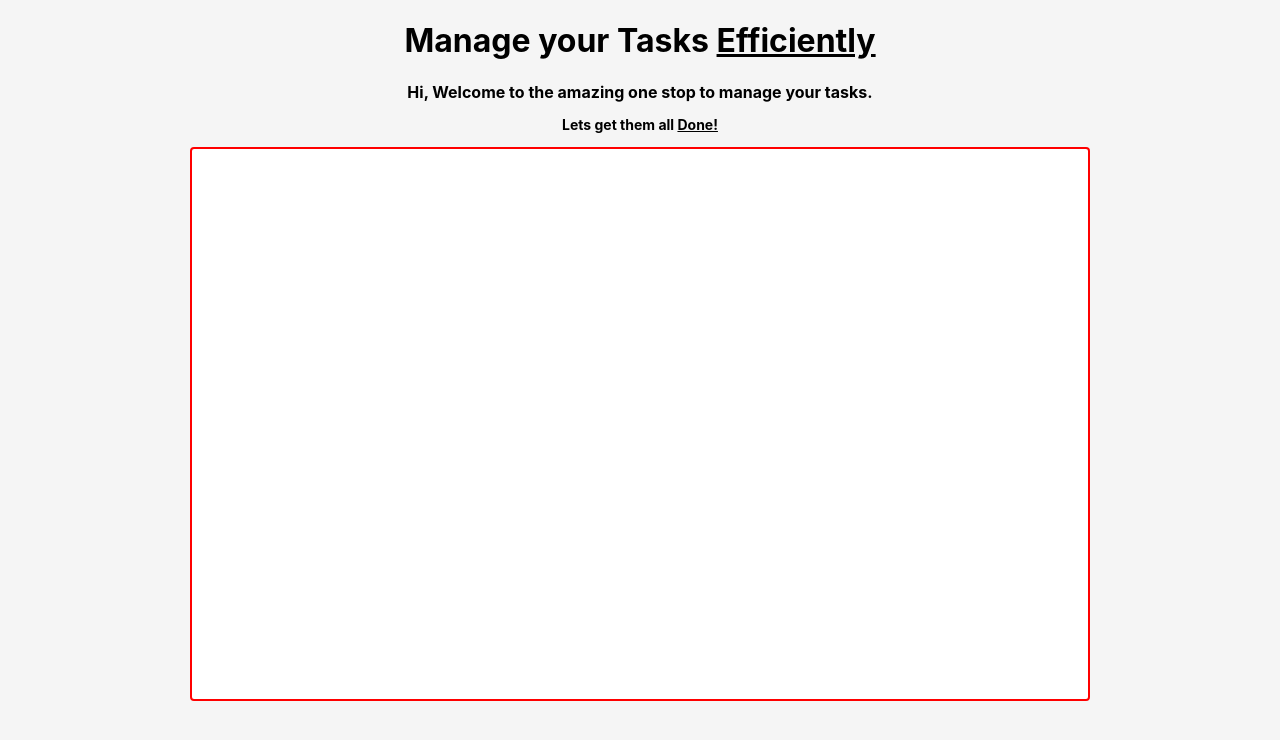
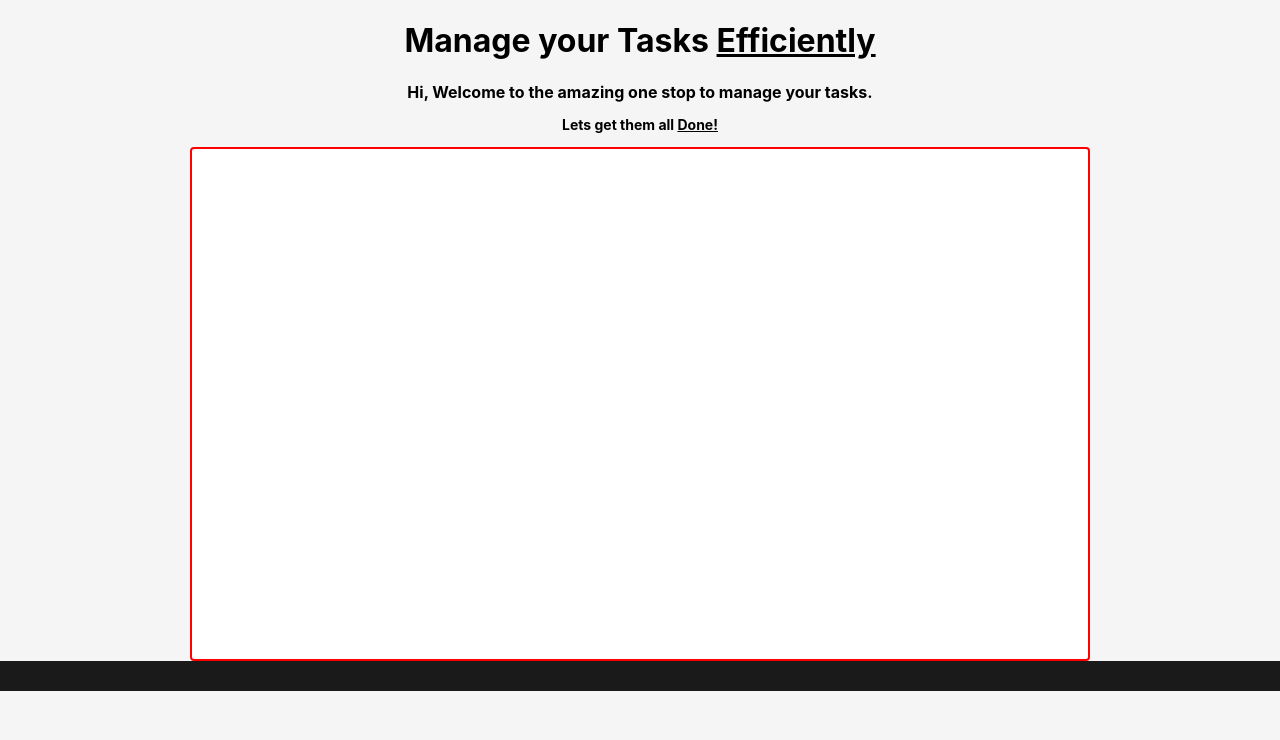
Before and after one commit to NokoDev/Ecomm, a React (Create React App) app: page / in a window 1280 px wide. Shown: the top 740 px of the page. Built offline with nearby package versions, Linux system fonts and the light colour scheme.

Commit message:
added the footer and some destructuring

```diff
--- a/src/App.module.css
+++ b/src/App.module.css
@@ -4,6 +4,6 @@
   border-radius: 4px;
   margin-inline: auto;
   max-width: 70%;
-  height: 550px;
+  height: 510px;
   border: 2px solid red;
 }
--- /dev/null
+++ b/src/Components/Footer.js
@@ -0,0 +1,16 @@
+
+
+import classes from "./Footer.module.css"
+
+
+
+const Footer = () =>{
+
+    return (
+        <div className={classes.main}>
+
+        </div>
+    )
+}
+
+export default Footer
--- /dev/null
+++ b/src/Components/Footer.module.css
@@ -0,0 +1,7 @@
+.main{
+    /* display: flex; */
+    background-color: rgb(27, 26, 26);
+    width: 100%;
+    height: 30px;
+    margin-top: auto;
+}
--- /dev/null
+++ b/src/Components/Head.js
@@ -0,0 +1,18 @@
+
+
+import classes from "./Head.module.css"
+
+
+
+const Head = () => {
+
+    return (
+        <div>
+            <h1 className={classes.title}>Manage your Tasks <span>Efficiently</span></h1>
+            <h2>Hi, Welcome to the amazing one stop to manage your tasks.</h2>
+            <h3>Lets get them all <span>Done!</span></h3>
+        </div>
+    )
+}
+
+export default Head
--- /dev/null
+++ b/src/Components/Head.module.css
@@ -0,0 +1,14 @@
+.title{
+    text-align: center;
+  }
+  h2{
+    text-align: center;
+    font-size: 16px;
+  }
+  h3{
+    text-align: center;
+    font-size: 14px;
+  }
+  span{
+    text-decoration: underline;
+  }
--- a/src/index.js
+++ b/src/index.js
@@ -3,14 +3,15 @@ import ReactDOM from 'react-dom/client';
 import classes from './index.module.css';
 import App from './App';
 import reportWebVitals from './reportWebVitals';
+import Head from './Components/Head';
+import Footer from './Components/Footer';
 
 const root = ReactDOM.createRoot(document.getElementById('root'));
 root.render(
   <React.StrictMode>
-    <h1 className={classes.title}>Manage your Tasks <span>Efficiently</span></h1>
-    <h2>Hi, Welcome to the amazing one stop to manage your tasks.</h2>
-    <h3>Lets get them all <span>Done!</span></h3>
+    <Head />
     <App />
+    <Footer/>
   </React.StrictMode>
 );
 
--- a/src/index.module.css
+++ b/src/index.module.css
@@ -7,27 +7,14 @@ body {
   -moz-osx-font-smoothing: grayscale;
   background-color: whitesmoke;
   display: flex;
+  /* flex-direction: column; */
+  /* justify-content: center; */
+  /* align-items: center; */
   flex-direction: column;
-  justify-content: center;
-  /* align-items: center; */
+  height: 100vh;
 }
 
 code {
   font-family: source-code-pro, Menlo, Monaco, Consolas, 'Courier New',
     monospace;
 }
-
-.title{
-  text-align: center;
-}
-h2{
-  text-align: center;
-  font-size: 16px;
-}
-h3{
-  text-align: center;
-  font-size: 14px;
-}
-span{
-  text-decoration: underline;
-}
```
